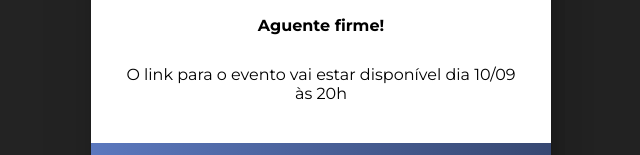
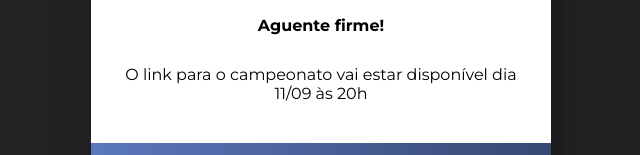
Before and after one commit to igorroc/cpu, a React (Vite) app: page /inscricao in a window 1280 px wide. Shown: the part 439-594 px from the top of the page, without its empty margins (319-959 px from the left). Built offline with nearby package versions, Linux system fonts and the light colour scheme.

Commit message:
[change]: Date

```diff
--- a/src/pages/Inscricao.tsx
+++ b/src/pages/Inscricao.tsx
@@ -84,7 +84,7 @@ export default function Inscricao() {
 				</div>
 				<h1>Aguente firme!</h1>
 				<p>
-					O link para o evento vai estar disponível dia 10/09 às 20h
+					O link para o campeonato vai estar disponível dia 11/09 às 20h
 					{/* Você vai ser redirecionado para outra página, deve levar{" "}
 					{frases[count]}. */}
 				</p>
```
